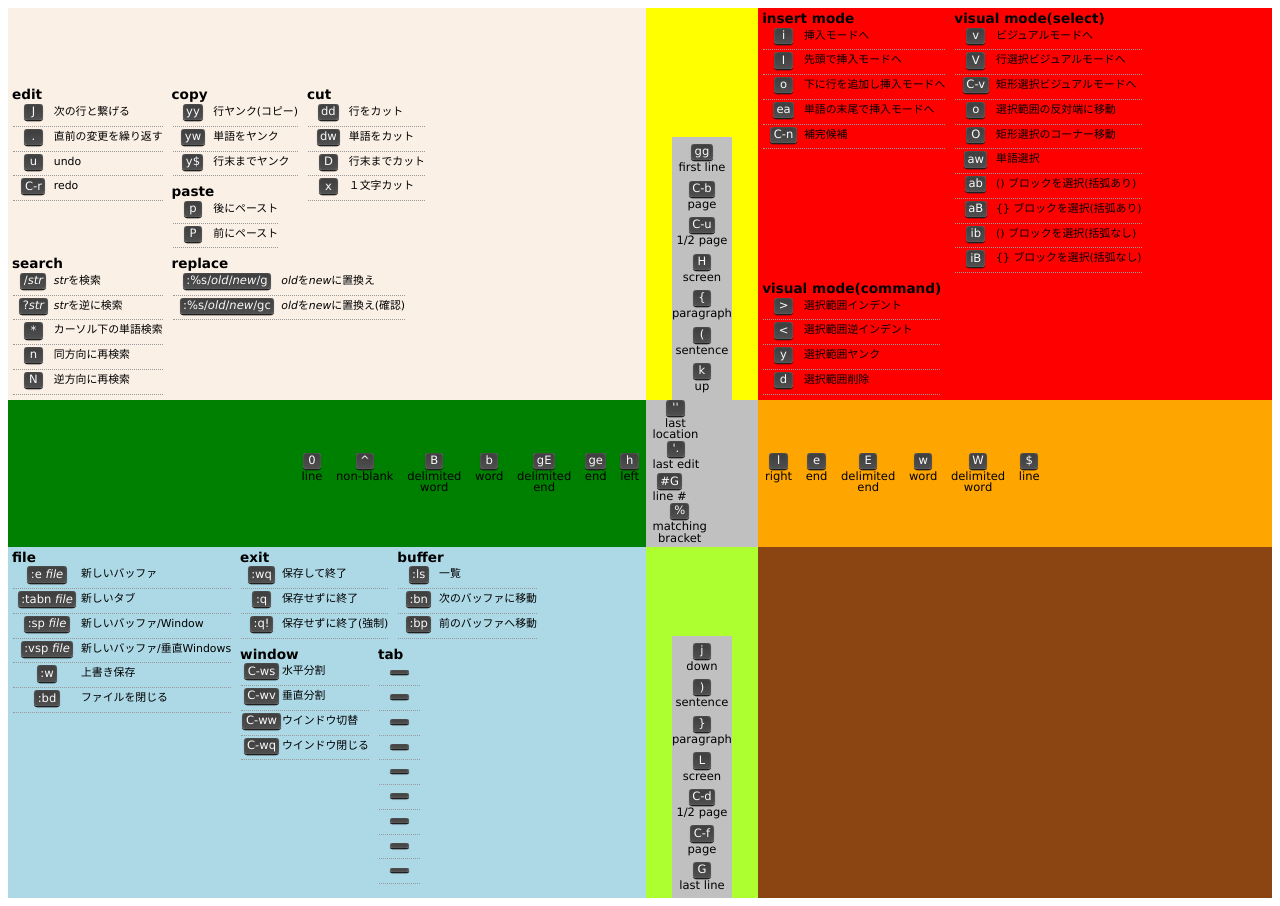
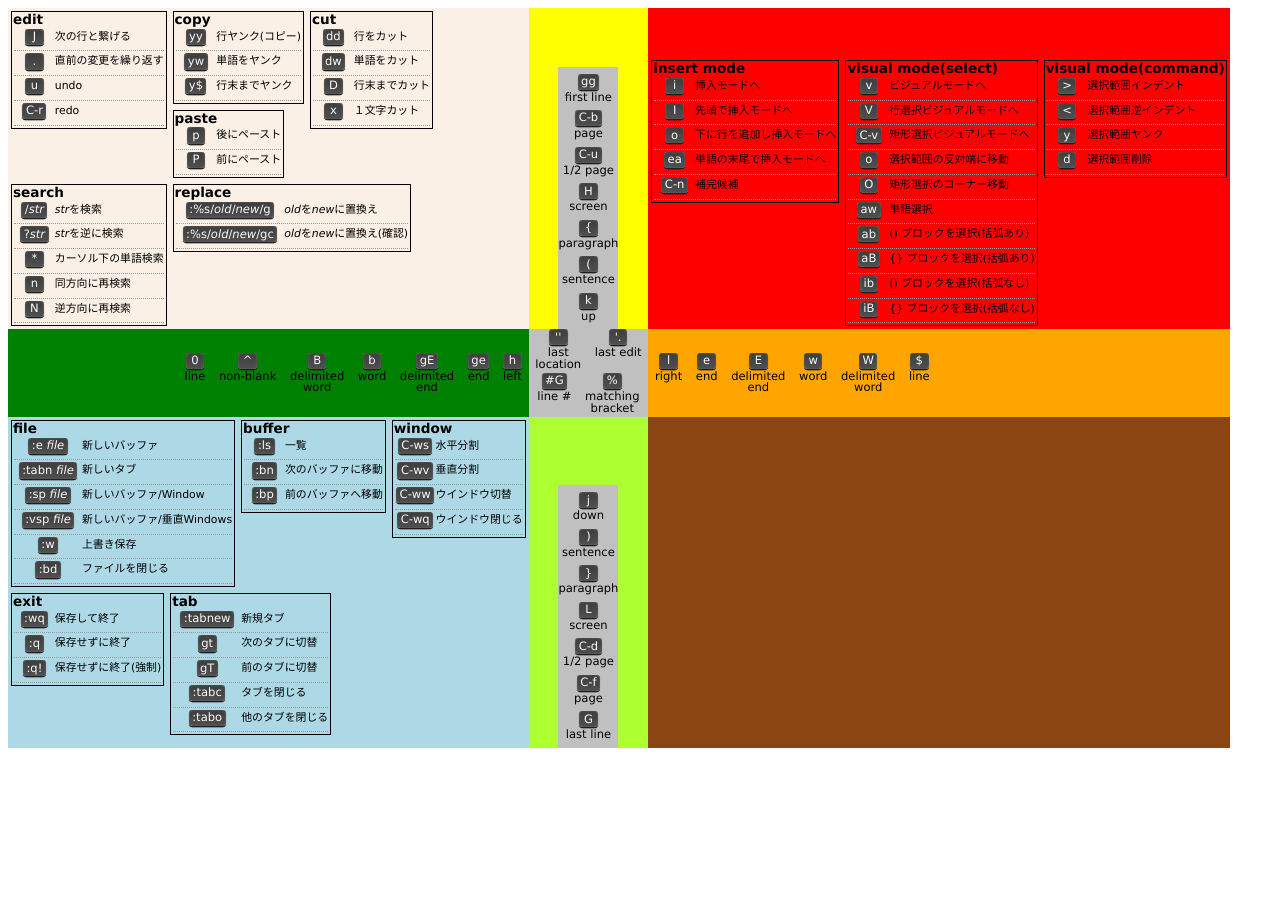
Before and after one commit to cozy-code/vim-sheet, a plain HTML site: page vimcheat.html in a window 1280 px wide. After the commit the page ends 800 px from the top, so only its background shows below. Drawn offline with Linux system fonts and the light colour scheme.

Commit message:
add tab command

```diff
--- a/vimcheat.html
+++ b/vimcheat.html
@@ -114,7 +114,12 @@
         div.keylist {
             margin:3px;
             float:left;
+            border: 1px black solid;
         }
+        div.noleft{
+            clear:left
+        }
+
         div.keylist h2{
             font-size:1em;
             margin:1px;
@@ -201,7 +206,7 @@
                             <dl><dt><kbd>yw</kbd></dt><dd>単語をヤンク</dd></dl>
                             <dl><dt><kbd>y$</kbd></dt><dd>行末までヤンク</dd></dl>
                         </div>
-                        <div class="keylist" style="clear:left">
+                        <div class="keylist noleft">
                             <h2>paste</h2>
                             <dl><dt><kbd>p</kbd></dt><dd>後にペースト</dd></dl>
                             <dl><dt><kbd>P</kbd></dt><dd>前にペースト</dd></dl>
@@ -215,7 +220,7 @@
                         <dl><dt><kbd>x</kbd></dt><dd>１文字カット</dd></dl>
                     </div>
                 </div>
-                <div style="clear:left">
+                <div class="noleft">
                     <div class="keylist">
                         <h2>search</h2>
                         <dl><dt><kbd>/<i>str</i></kbd></dt><dd><i>str</i>を検索</dd></dl>
@@ -335,12 +340,6 @@
                     </div>
 
                     <div class="keylist">
-                        <h2>exit</h2>
-                        <dl><dt><kbd>:wq</kbd></dt><dd>保存して終了</dd></dl>
-                        <dl><dt><kbd>:q</kbd></dt><dd>保存せずに終了</dd></dl>
-                        <dl><dt><kbd>:q!</kbd></dt><dd>保存せずに終了(強制)</dd></dl>
-                    </div>
-                    <div class="keylist">
                         <h2>buffer</h2>
                         <dl><dt><kbd>:ls</kbd></dt><dd>一覧</dd></dl>
                         <dl><dt><kbd>:bn</kbd></dt><dd>次のバッファに移動</dd></dl>
@@ -353,17 +352,19 @@
                         <dl><dt><kbd>C-ww</kbd></dt><dd>ウインドウ切替</dd></dl>
                         <dl><dt><kbd>C-wq</kbd></dt><dd>ウインドウ閉じる</dd></dl>
                     </div>
-                    <div class="keylist">
+                    <div class="keylist noleft">
+                        <h2>exit</h2>
+                        <dl><dt><kbd>:wq</kbd></dt><dd>保存して終了</dd></dl>
+                        <dl><dt><kbd>:q</kbd></dt><dd>保存せずに終了</dd></dl>
+                        <dl><dt><kbd>:q!</kbd></dt><dd>保存せずに終了(強制)</dd></dl>
+                    </div>
+                    <div class="keylist mid_key">
                         <h2>tab</h2>
-                        <dl><dt><kbd></kbd></dt><dd></dd></dl>
-                        <dl><dt><kbd></kbd></dt><dd></dd></dl>
-                        <dl><dt><kbd></kbd></dt><dd></dd></dl>
-                        <dl><dt><kbd></kbd></dt><dd></dd></dl>
-                        <dl><dt><kbd></kbd></dt><dd></dd></dl>
-                        <dl><dt><kbd></kbd></dt><dd></dd></dl>
-                        <dl><dt><kbd></kbd></dt><dd></dd></dl>
-                        <dl><dt><kbd></kbd></dt><dd></dd></dl>
-                        <dl><dt><kbd></kbd></dt><dd></dd></dl>
+                        <dl><dt><kbd>:tabnew</kbd></dt><dd>新規タブ</dd></dl>
+                        <dl><dt><kbd>gt</kbd></dt><dd>次のタブに切替</dd></dl>
+                        <dl><dt><kbd>gT</kbd></dt><dd>前のタブに切替</dd></dl>
+                        <dl><dt><kbd>:tabc</kbd></dt><dd>タブを閉じる</dd></dl>
+                        <dl><dt><kbd>:tabo</kbd></dt><dd>他のタブを閉じる</dd></dl>
                     </div>
                 </div>
             </div>
```
